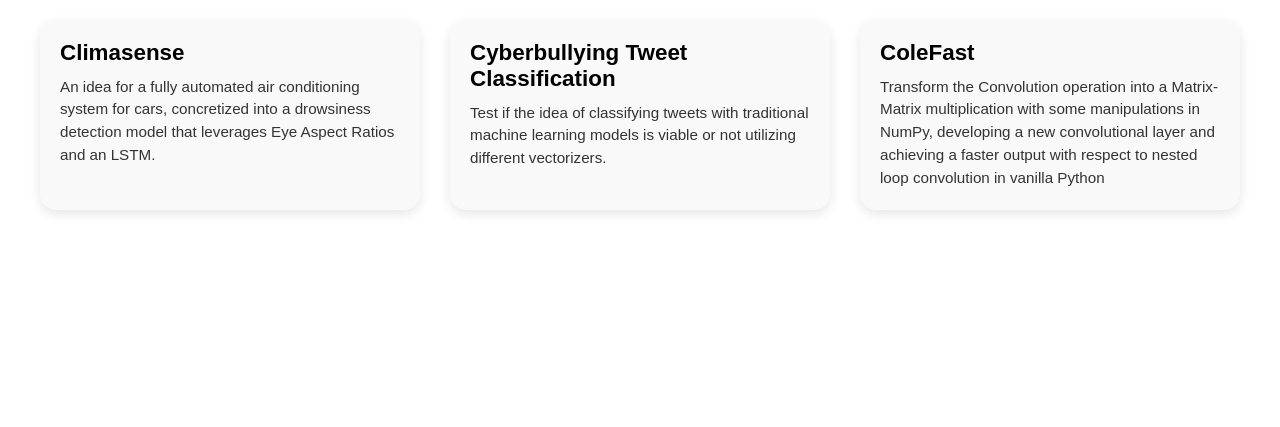
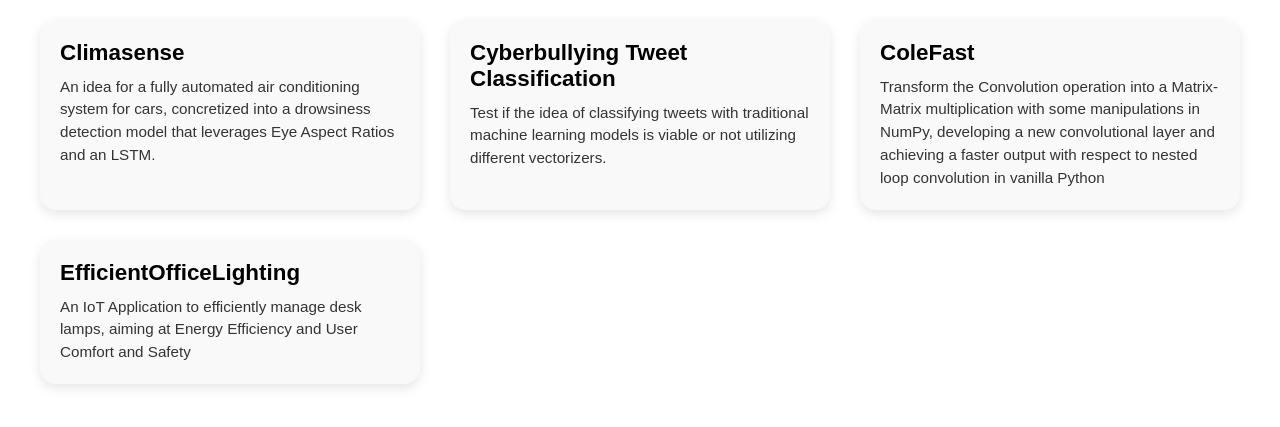
Before and after one commit to m-romani8/m-romani8.github.io, a Jekyll site: the page index.html, which Jekyll copies as it is, in a window 1280 px wide and 900 px high, scrolled down 1232 px. Shown: the top 427 px of the window. Built offline with Jekyll 4.4.1, drawn with Linux system fonts in a browser that asks for light colours.

Commit message:
Added IoT project Card

```diff
--- a/index.html
+++ b/index.html
@@ -61,6 +61,13 @@
         </div>
       </a>
 
+      <a href="https://github.com/m-romani8/EfficientOfficeLighting.git" target="_blank" class="project-card">
+
+        <div class="project-content">
+          <h3>EfficientOfficeLighting</h3>
+          <p>An IoT Application to efficiently manage desk lamps, aiming at Energy Efficiency and User Comfort and Safety</p>
+        </div>
+      </a>
     </div>
   </section>
 
```
